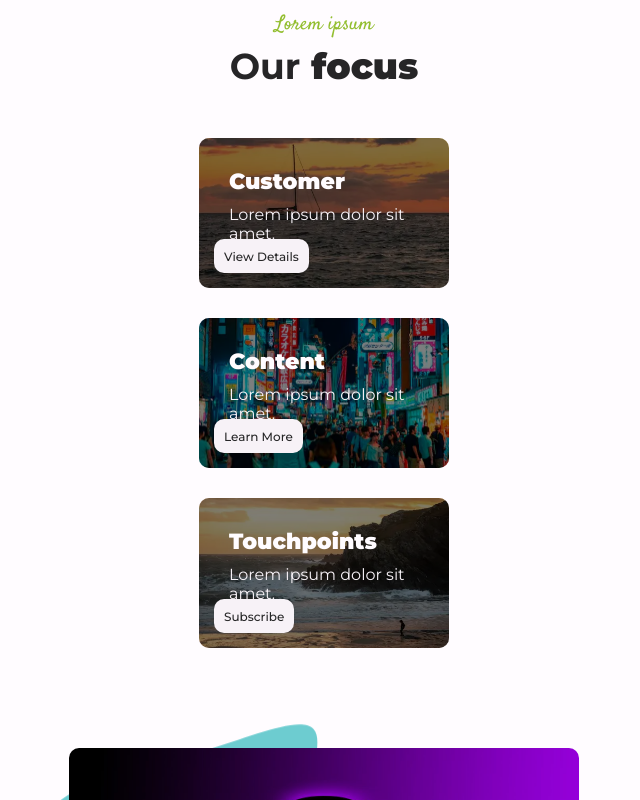
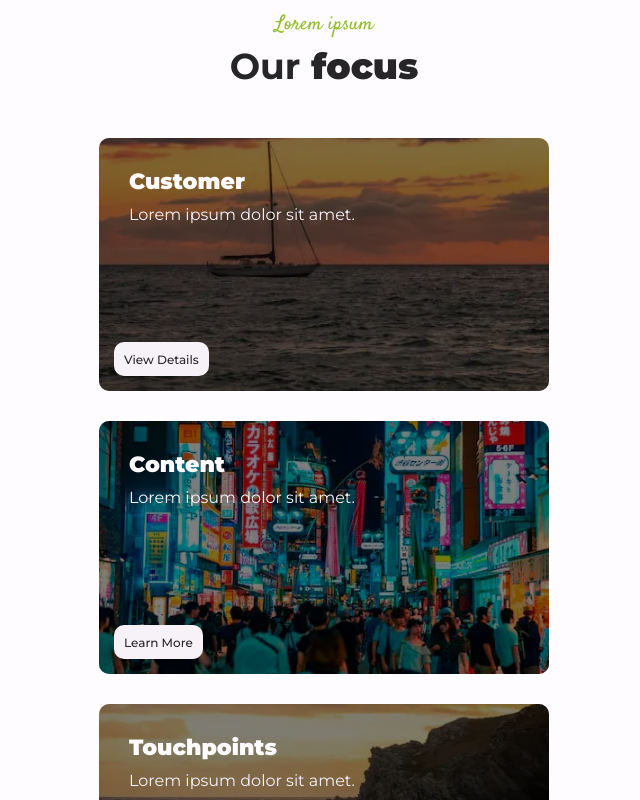
Before and after one commit to filipzlatojevic/newsletter, a React (Vite) app: page / in a window 768 px wide. Shown: the part 840-1640 px from the top of the page, without its empty margins (60-700 px from the left). Built offline with nearby package versions, Linux system fonts and the light colour scheme; no server answers.

Commit message:
style(about, hero): small changes on styling.

```diff
--- a/src/components/card/Card.scss
+++ b/src/components/card/Card.scss
@@ -1,7 +1,5 @@
 .card {
   width: 380px;
-  // height: 100%;
-  // margin: auto;
   border-radius: 7px;
   display: flex;
   flex-direction: column;
--- a/src/pages/home/About.scss
+++ b/src/pages/home/About.scss
@@ -34,7 +34,7 @@
       z-index: 1;
       border-radius: 10px;
       overflow: hidden;
-      max-width: 500px;
+      max-width: 450px;
       min-width: 250px;
       aspect-ratio: 16/9;
 
@@ -121,7 +121,8 @@
       align-items: center;
 
       .card {
-        min-height: 150px;
+        width: 90%;
+        height: 90%;
 
         a {
           height: 34px;
--- a/src/pages/home/Hero.scss
+++ b/src/pages/home/Hero.scss
@@ -5,7 +5,6 @@
   background-repeat: no-repeat;
   background-position: center;
   background-size: cover;
-  background-attachment: fixed;
   position: relative;
 
   &::before {
@@ -182,3 +181,9 @@
     padding: 50px 7px 10px;
   }
 }
+
+@media (min-width: 768px) {
+  .hero {
+    background-attachment: fixed;
+  }
+}
```
